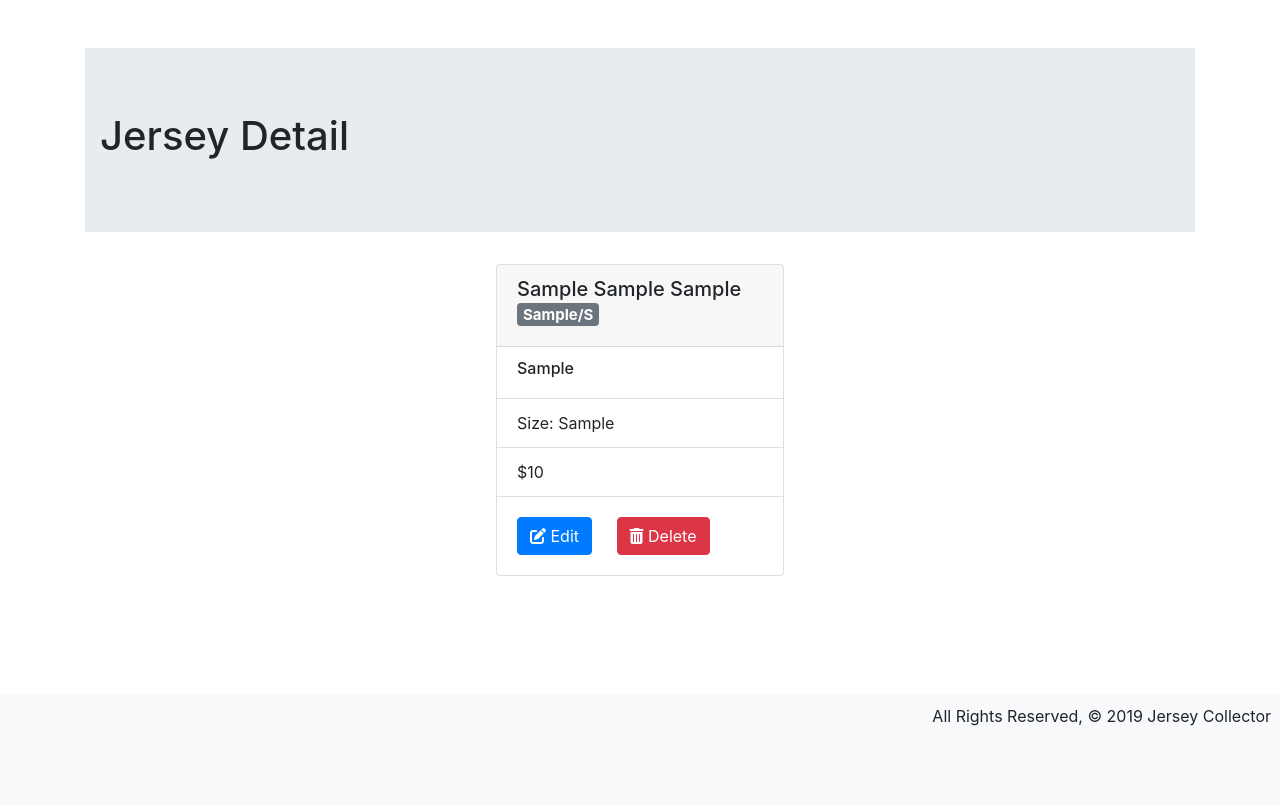
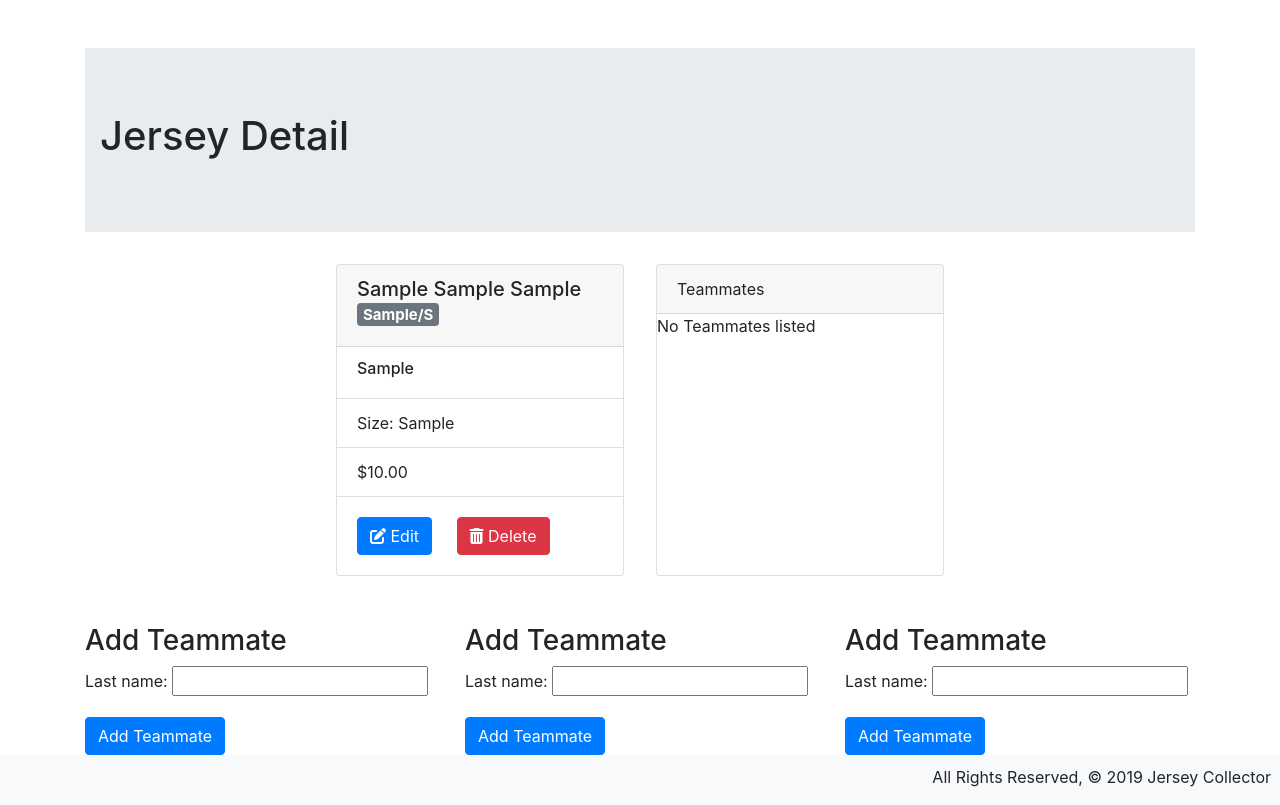
Before and after one commit to gideonibemerejr/Jersey-Collector, a Django app: page /jerseys/1/ in a window 1280 px wide. Shown: the part 56-861 px from the top of the page. Before the commit the page ends 782 px from the top, so only its background shows below. Run offline with Django 3.2, Linux system fonts and the light colour scheme; tables that the repository leaves empty hold one stand-in row (values such as "Sample post"); some libraries are stand-ins or nearby versions.

Commit message:
Add M:M field for teammates

```diff
--- /dev/null
+++ b/jerseycollector/main_app/forms.py
@@ -0,0 +1,8 @@
+from django.forms import ModelForm
+from .models import Teammate
+
+
+class TeammateForm(ModelForm):
+    class Meta:
+        model = Teammate
+        fields = ['last_name']
--- a/jerseycollector/main_app/models.py
+++ b/jerseycollector/main_app/models.py
@@ -4,31 +4,24 @@ from django.urls import reverse
 # Create your models here.
 
 
+class Teammate(models.Model):
+       last_name = models.CharField(max_length=100)
+
+       def __str__(self):
+              return self.name
+
 class Jersey(models.Model):
-    year = models.CharField(max_length=5)
+    player = models.CharField(max_length=100)
+    year = models.CharField(max_length=7)
     club = models.CharField(max_length=100)
-    player = models.CharField(max_length=100)
-    kit_type = models.CharField(max_length=100)
-    sleeve_length = models.CharField(max_length=100)
-    price = models.IntegerField()
+    kit_type = models.CharField(max_length=5)
+    sleeve_length = models.CharField(max_length=1)
+    price = models.DecimalField(max_digits=5, decimal_places=2)
     size = models.CharField(max_length=5)
+    teammate = models.ManyToManyField(Teammate)
 
     def __str__(self):
         return self.year
 
     def get_absolute_url(self):
         return reverse('detail', kwargs={'jersey_id': self.id})
-
-
-jerseys = [
-    Jersey(year='08-09', club='Manchester United', player='Cristiano Ronaldo',
-           kit_type='Home', sleeve_length='L', price=150.00, size='XL'),
-    Jersey(year='98-99', club='AS Roma', player='Francesco Totti',
-           kit_type='Away', sleeve_length='S', price=129.99, size='XS'),
-    Jersey(year='01-02', club='Arsenal', player='Thierry Henry',
-           kit_type='Home', sleeve_length='L', price=69.99, size='L'),
-    Jersey(year='04-05', club='Real Madrid', player='Zinedine Zidane',
-           kit_type='Home', sleeve_length='L', price=129.99, size='XXXL'),
-    Jersey(year='11-12', club='Inter Milan', player='Javier Zanetti',
-           kit_type='Third', sleeve_length='L', price=89.99, size='M'),
-]
--- a/jerseycollector/main_app/templates/jerseys/detail.html
+++ b/jerseycollector/main_app/templates/jerseys/detail.html
@@ -40,5 +40,48 @@
             </a>
         </div>
     </div>
+    <div class="card mb-5" style="width: 18rem;">
+        <div class="card-header">
+            Teammates
+        </div>
+
+
+        <div class="list-group list-group-flush">
+            {% if jersey.teammates.count %}
+            {% for teammate in jersey.teammates.all %}
+                <p class="list-group-item">{{ teammate.last_name }}</p>
+            {% endfor %}
+            {% else %}
+                <p>No Teammates listed</p>
+            {% endif %}
+        </div>
+    </div>
+</div>
+<div class="row">
+    <div class="col-xs-12 col-md-4">
+        <h3>Add Teammate</h3>
+        <form action="{% url 'add_teammate' jersey.id %}" method="post">
+            {% csrf_token %}
+            {{teammate_form.as_p}}
+            <input type="submit" class="btn btn-primary" value="Add Teammate">
+        </form>
+    </div>
+    <div class="col-xs-12 col-md-4">
+        <h3>Add Teammate</h3>
+        <form action="{% url 'add_teammate' jersey.id %}" method="post">
+            {% csrf_token %}
+            {{teammate_form.as_p}}
+            <input type="submit" class="btn btn-primary" value="Add Teammate">
+        </form>
+    </div>
+    <div class="col-xs-12 col-md-4">
+        <h3>Add Teammate</h3>
+        <form action="{% url 'add_teammate' jersey.id %}" method="post">
+            {% csrf_token %}
+            {{teammate_form.as_p}}
+            <input type="submit" class="btn btn-primary" value="Add Teammate">
+        </form>
+    </div>
+
 </div>
 {% endblock %}
--- a/jerseycollector/main_app/urls.py
+++ b/jerseycollector/main_app/urls.py
@@ -7,8 +7,7 @@ urlpatterns = [
     path('jerseys/', views.jerseys_index, name='jerseys'),
     path('jerseys/<int:jersey_id>/', views.jerseys_detail, name='detail'),
     path('jerseys/create/', views.JerseyCreate.as_view(), name="jerseys_create"),
-    path('jerseys/<int:pk>/update/',
-         views.JerseyUpdate.as_view(), name="jerseys_update"),
-    path('jerseys/<int:pk>/delete/',
-         views.JerseyDelete.as_view(), name="jerseys_delete"),
+    path('jerseys/<int:pk>/update/', views.JerseyUpdate.as_view(), name="jerseys_update"),
+    path('jerseys/<int:pk>/delete/', views.JerseyDelete.as_view(), name="jerseys_delete"),
+    path('jerseys/<int:jersey_id>/add_teammate/', views.add_teammate, name='add_teammate' )
 ]
--- a/jerseycollector/main_app/views.py
+++ b/jerseycollector/main_app/views.py
@@ -1,7 +1,8 @@
-from django.shortcuts import render
+from django.shortcuts import render, redirect
 from django.views.generic.edit import CreateView, UpdateView, DeleteView
 
 from .models import Jersey
+from .forms import TeammateForm
 # Create your views here.
 
 
@@ -32,8 +33,17 @@ def jerseys_index(request):
 
 def jerseys_detail(request, jersey_id):
     jersey = Jersey.objects.get(id=jersey_id)
-    return render(request, 'jerseys/detail.html', {'title': 'Jersey Detail | Jersey Collector', 'jersey': jersey})
+    teammate_form = TeammateForm()
+    return render(request, 'jerseys/detail.html', {'title': 'Jersey Detail | Jersey Collector', 'jersey': jersey, 'teammate_form': teammate_form})
 
 
 def about(request):
     return render(request, 'about.html', {'title': 'About | Jersey Collector'})
+
+def add_teammate(request, jersey_id):
+    form = TeammateForm(request.POST)
+    if form.is_valid():
+        new_teammate = form.save(commit=False)
+        new_teammate.jersey_id = jersey_id
+        new_teammate.save()
+    return redirect('detail', jersey_id=jersey_id)
```
Also changed, not shown: jerseycollector/main_app/admin.py (line endings or trailing spaces), jerseycollector/main_app/migrations/0003_auto_20190616_0511.py (added), jerseycollector/main_app/migrations/0004_auto_20190616_0513.py (added), jerseycollector/main_app/migrations/0005_teammate.py (added), jerseycollector/main_app/migrations/0006_auto_20190616_0549.py (added).
